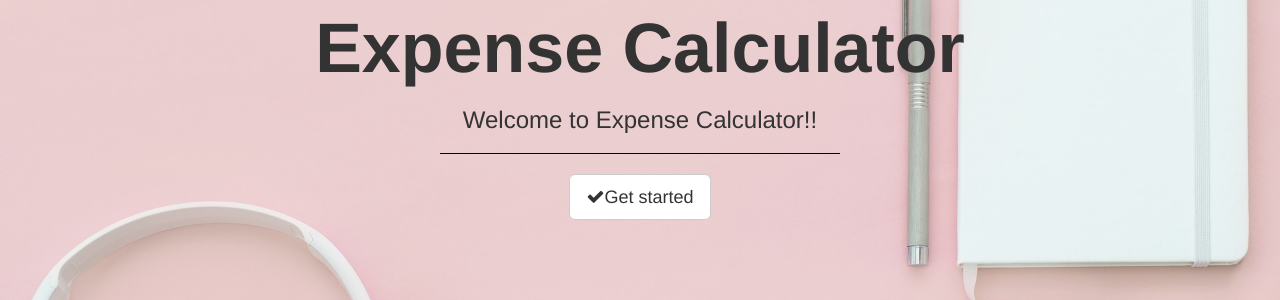
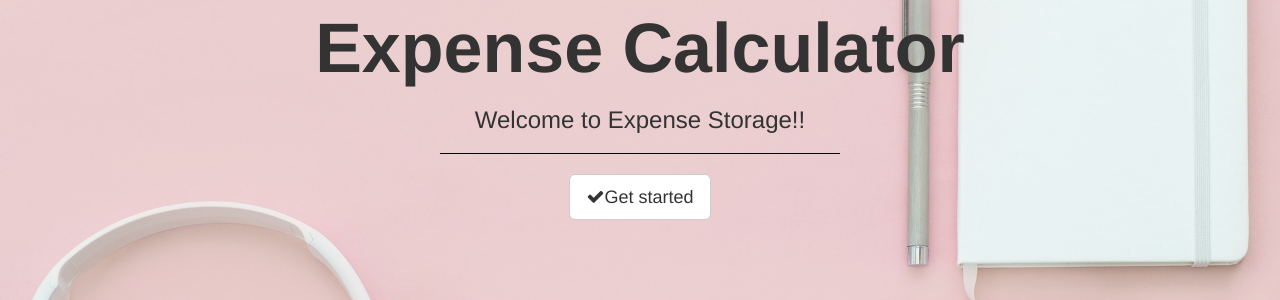
Before and after one commit to anushiv25/Expensewebsite, a Django app: page / in a window 1280 px wide. Shown: the part 199-499 px from the top of the page. Run offline with Django 3.2, Linux system fonts and the light colour scheme; some libraries are stand-ins or nearby versions.

Commit message:
Udated name of Page

```diff
--- a/templates/index.html
+++ b/templates/index.html
@@ -54,7 +54,7 @@
 			<div class="col lg-12">
 				<div id="content">
 				<h1>Expense Calculator</h1>
-				<h3>Welcome to Expense Calculator!!</h3>
+				<h3>Welcome to Expense Storage!!</h3>
 				<hr>
 				<button class="btn btn-default btn-lg"><i class="fa fa-check" aria-hidden="true"></i>Get started</button>
 				</div>
```
